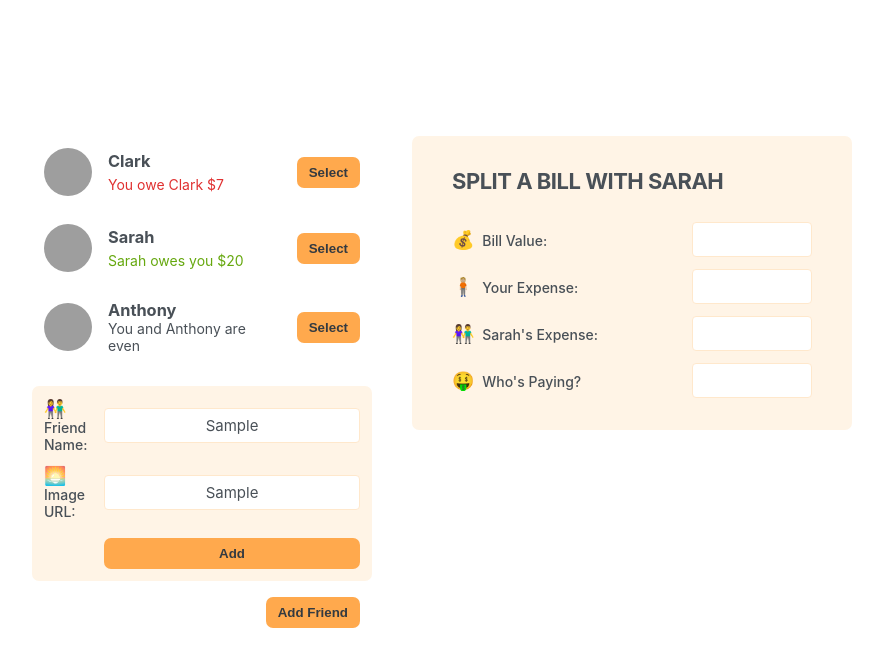
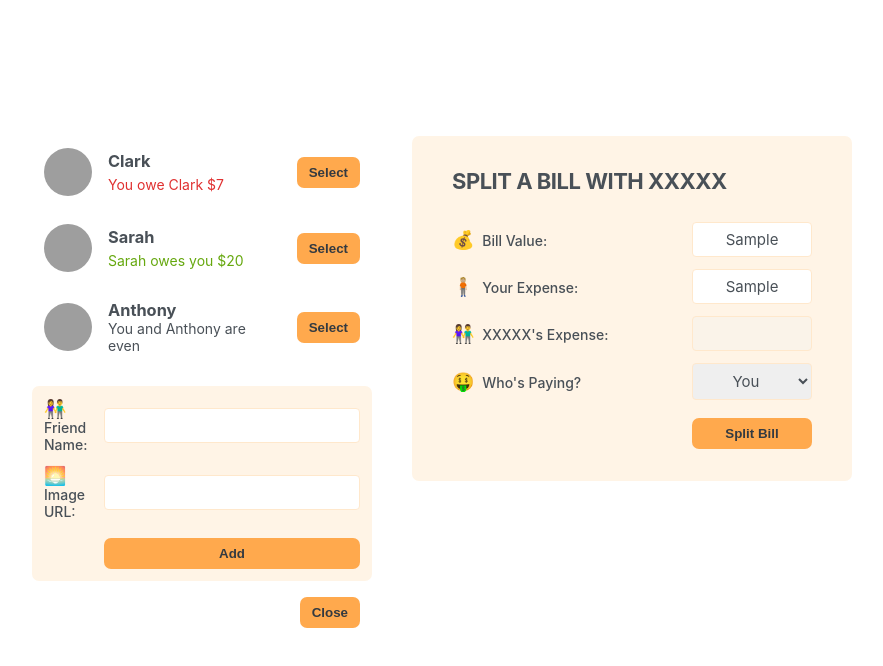
Before and after one commit to deanfoxcd/Modern-React-Eat-N-Split, a React (Create React App) app: page / in a window 1280 px wide. Both pictures are taken after typing "Sample", "Sample" into the empty fields and a click on the button "Add Friend". Shown: the top 666 px of the page, without its empty margins (198-1081 px from the left). Built offline with nearby package versions, Linux system fonts and the light colour scheme; grey boxes are pictures that could not be loaded; the HTML template or start-up script is replaced by a standard one.

Commit message:
add show/hide add friend form

```diff
--- a/src/App.js
+++ b/src/App.js
@@ -1,3 +1,5 @@
+import { useState } from 'react';
+
 const initialFriends = [
   {
     id: 118836,
@@ -20,12 +22,27 @@ const initialFriends = [
 ];
 
 export default function App() {
+  const [showAddFriend, setShowAddFriend] = useState(false);
+
   return (
     <div className="app">
       <div className="sidebar">
         <FriendsList />
-        <FormAddFriend />
-        <Button>Add Friend</Button>
+        {!showAddFriend && (
+          <Button
+            onClick={() => {
+              setShowAddFriend(true);
+            }}
+          >
+            Add Friend
+          </Button>
+        )}
+        {showAddFriend && (
+          <div>
+            <FormAddFriend setShowAddFriend={setShowAddFriend} />
+          </div>
+        )}
+        {/* <Button>Add Friend</Button> */}
       </div>
       <div>
         <FormSplitBill />
@@ -34,8 +51,12 @@ export default function App() {
   );
 }
 
-const Button = ({ children }) => {
-  return <button className="button">{children}</button>;
+const Button = ({ onClick, children }) => {
+  return (
+    <button className="button" onClick={onClick}>
+      {children}
+    </button>
+  );
 };
 
 const FriendsList = () => {
@@ -74,9 +95,13 @@ const Friend = ({ friend }) => {
   );
 };
 
-const FormAddFriend = () => {
+const FormAddFriend = ({ setShowAddFriend }) => {
+  const handleClose = () => {
+    setShowAddFriend(false);
+  };
+
   return (
-    <div>
+    <div className="sidebar">
       <form className="form form-add-friend">
         <label>👫 Friend Name: </label>
         <input type="text" />
@@ -84,6 +109,7 @@ const FormAddFriend = () => {
         <input type="text" />
         <Button>Add</Button>
       </form>
+      <Button onClick={handleClose}>Close</Button>
     </div>
   );
 };
@@ -91,15 +117,19 @@ const FormAddFriend = () => {
 const FormSplitBill = () => {
   return (
     <form className="form-split-bill">
-      <h2>SPLIT A BILL WITH SARAH</h2>
+      <h2>SPLIT A BILL WITH XXXXX</h2>
       <label>💰 Bill Value: </label>
       <input type="text" />
       <label>🧍🏼 Your Expense: </label>
       <input type="text" />
-      <label>👫 Sarah's Expense: </label>
-      <input />
+      <label>👫 XXXXX's Expense: </label>
+      <input disabled />
       <label>🤑 Who's Paying? </label>
-      <input type="text" />
+      <select>
+        <option value="user">You</option>
+        <option value="friend">XXXX</option>
+      </select>
+      <Button>Split Bill</Button>
     </form>
   );
 };
```
Also changed, not shown: 1 other file (tests, documents, lock files or other folders).
